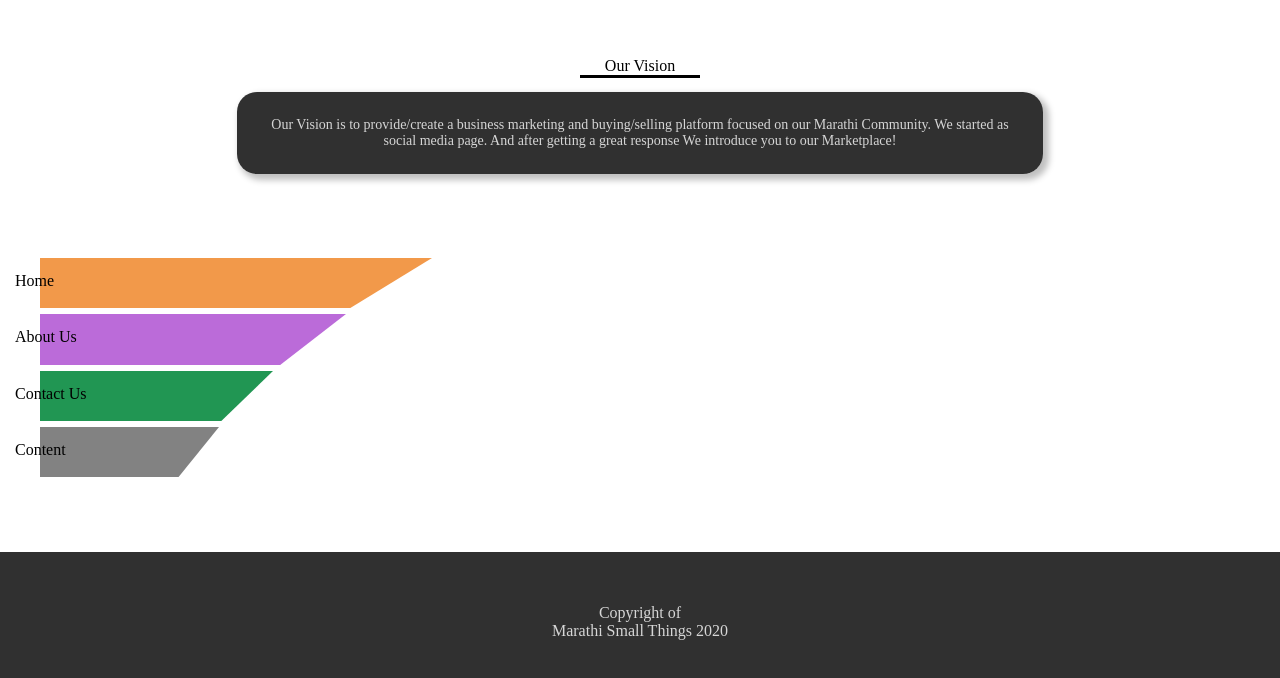
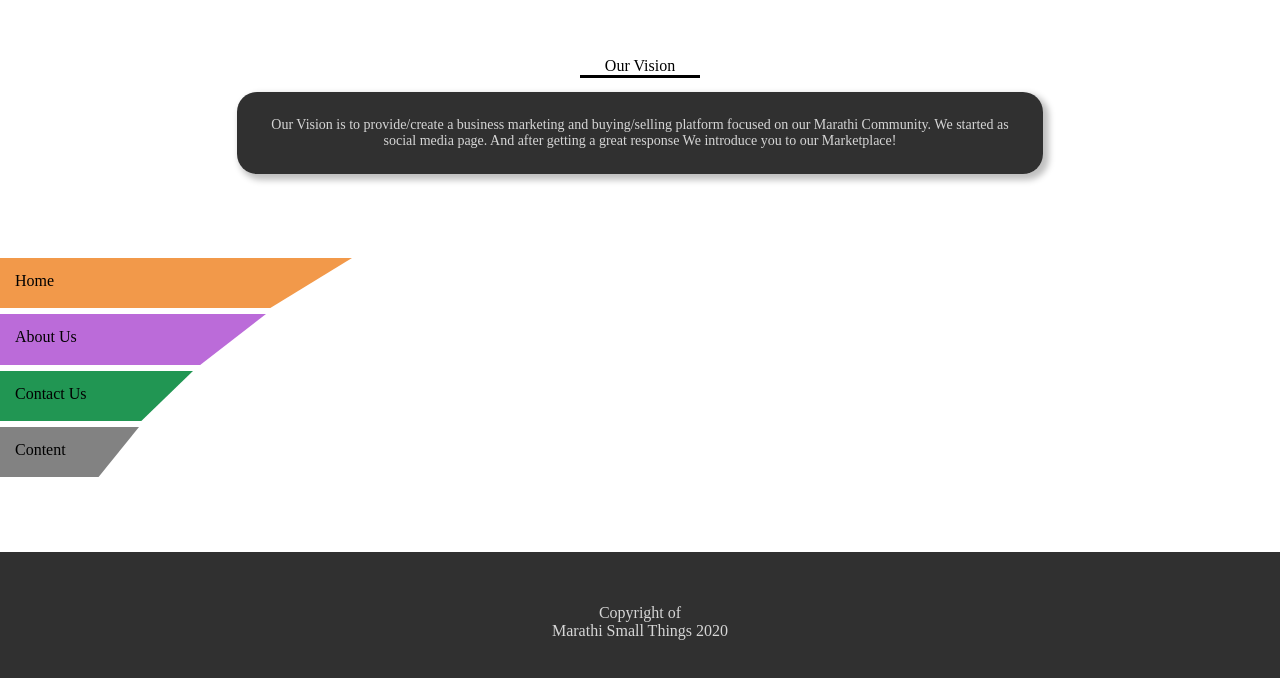
Before and after one commit to Marathi-small-things/MST, a plain HTML site: page index.html in a window 1280 px wide. Shown: the part 1648-2326 px from the top of the page. Drawn offline with Linux system fonts and the light colour scheme.

Commit message:
Update Home.css

```diff
--- a/css/Home.css
+++ b/css/Home.css
@@ -260,7 +260,7 @@ a{
     display: block;
     padding-top: 6px;
     z-index: -6;
-    margin-left: 40px;
+    margin-left: -40px;
 }
 
 .tag-text{
```
